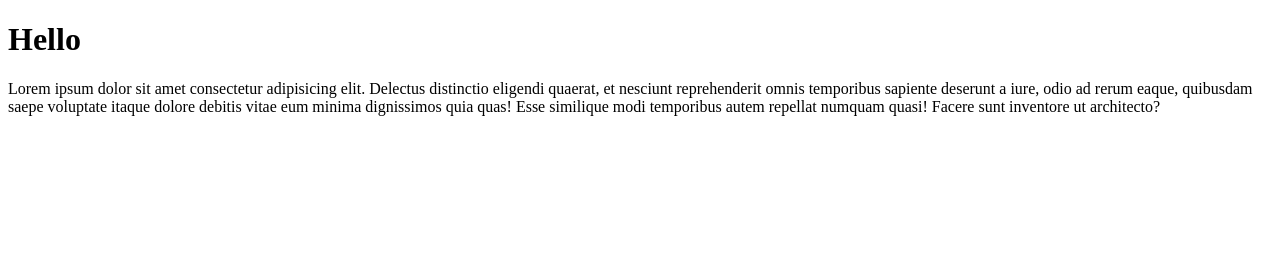
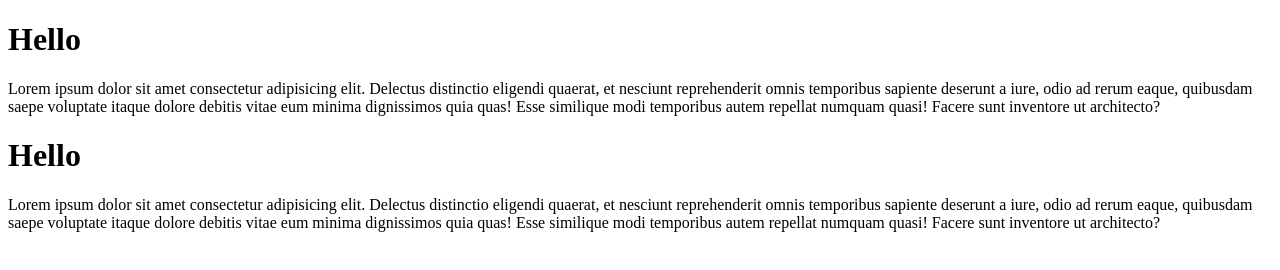
Before and after one commit to Yoki122/myweb03, a plain HTML site: page index.html in a window 1280 px wide. Drawn offline with Linux system fonts and the light colour scheme.

Commit message:
the 2nd status

```diff
--- a/index.html
+++ b/index.html
@@ -8,5 +8,8 @@
 <body>
     <h1>Hello</h1>
     <p>Lorem ipsum dolor sit amet consectetur adipisicing elit. Delectus distinctio eligendi quaerat, et nesciunt reprehenderit omnis temporibus sapiente deserunt a iure, odio ad rerum eaque, quibusdam saepe voluptate itaque dolore debitis vitae eum minima dignissimos quia quas! Esse similique modi temporibus autem repellat numquam quasi! Facere sunt inventore ut architecto?</p>
+
+    <h1>Hello</h1>
+    <p>Lorem ipsum dolor sit amet consectetur adipisicing elit. Delectus distinctio eligendi quaerat, et nesciunt reprehenderit omnis temporibus sapiente deserunt a iure, odio ad rerum eaque, quibusdam saepe voluptate itaque dolore debitis vitae eum minima dignissimos quia quas! Esse similique modi temporibus autem repellat numquam quasi! Facere sunt inventore ut architecto?</p>
 </body>
 </html>
```
